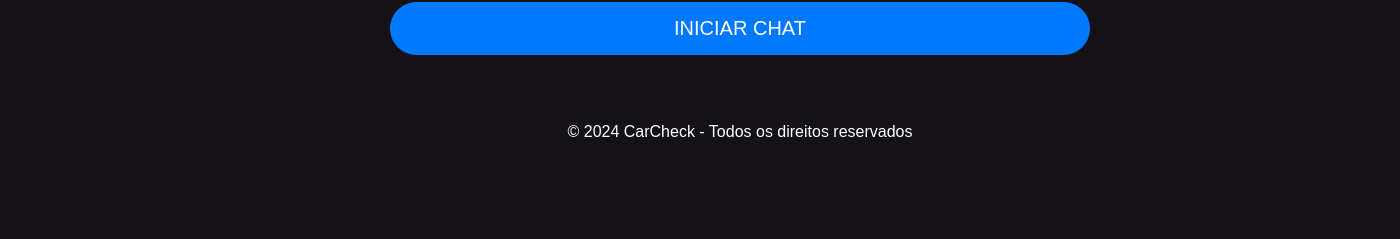
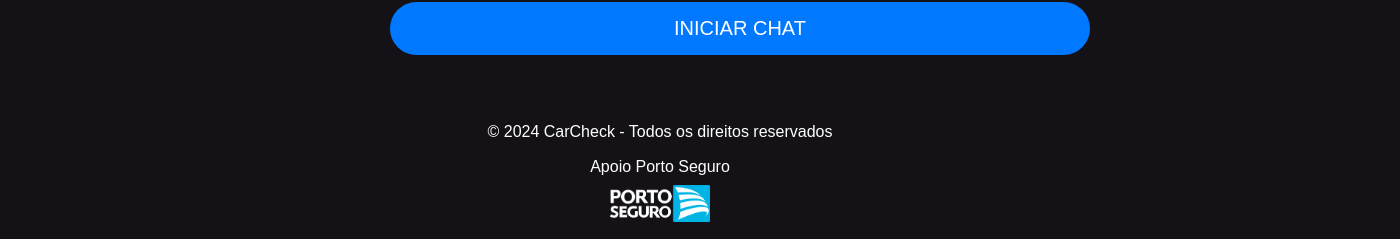
Before and after one commit to Cruz-011/NEXT, a React (Vite) app: page / in a window 1280 px wide. Shown: the part 1154-1393 px from the top of the page, 1400 px wide, since content can reach past the window. Before the commit the page ends 1334 px from the top, so only its background shows below. Built offline with nearby package versions, Linux system fonts and the light colour scheme.

Commit message:
correcao

```diff
--- a/src/App.tsx
+++ b/src/App.tsx
@@ -5,10 +5,12 @@ import HistoricoServicos from './routes/HistoricoServicos';
 import NovoVeiculo from './routes/NovoVeiculo';
 import VeiculosSalvos from './routes/VeiculoSalvo';
 import LoginCadastro from './routes/Login';
+import Rodape from './Components/Rodape';
 
 function App() {
   return (
     <Router>
+
 
       <div className="app-container">
         <Routes>
@@ -20,7 +22,9 @@ function App() {
           <Route path="/veiculossalvos" element={<VeiculosSalvos />} />
         </Routes>
       </div>
+      <Rodape/>
     </Router>
+
   );
 }
 
--- a/src/Components/Rodape.tsx
+++ b/src/Components/Rodape.tsx
@@ -1,19 +1,38 @@
+import React from 'react';
 import styled from 'styled-components';
-import '../assets/Footer.css';
 
 const FooterContainer = styled.footer`
+  background-color: transparent;
   color: white;
   text-align: center;
   padding: 20px;
   width: 100%;
+  position: relative;
   bottom: 0;
-  margin-left: 80px;
+  margin-left: 0px;
+`;
+
+const SupportContainer = styled.div`
+  margin-top: -25px;
+  display: flex;
+  align-items: center;
+  justify-content: center;
+  flex-direction: column;
+`;
+
+const PortoSeguroLogo = styled.img`
+  width: 100px;
+  margin-top: -10px;
 `;
 
 function Rodape() {
   return (
     <FooterContainer>
       <p>&copy; 2024 CarCheck - Todos os direitos reservados</p>
+      <SupportContainer>
+        <p>Apoio Porto Seguro</p>
+        <PortoSeguroLogo src="./public/imagens/porto.png"  />
+      </SupportContainer>
     </FooterContainer>
   );
 }
--- a/src/assets/Footer.css
+++ /dev/null
@@ -1,3 +0,0 @@
-.footer {
-    background-color: transparent;
-  }
--- a/src/routes/Inicio.tsx
+++ b/src/routes/Inicio.tsx
@@ -73,7 +73,7 @@ const Inicio: React.FC = () => {
       </div>
 
       <WatsonAssistant />
-      <Rodape />
+
     </>
   );
 };
```
Also changed, not shown: public/imagens/porto.png (added).
